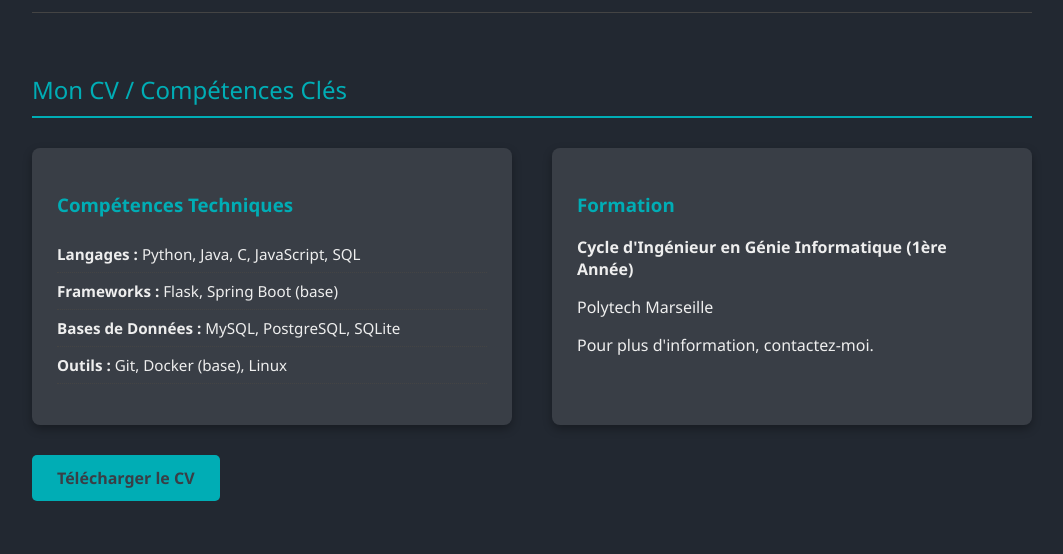
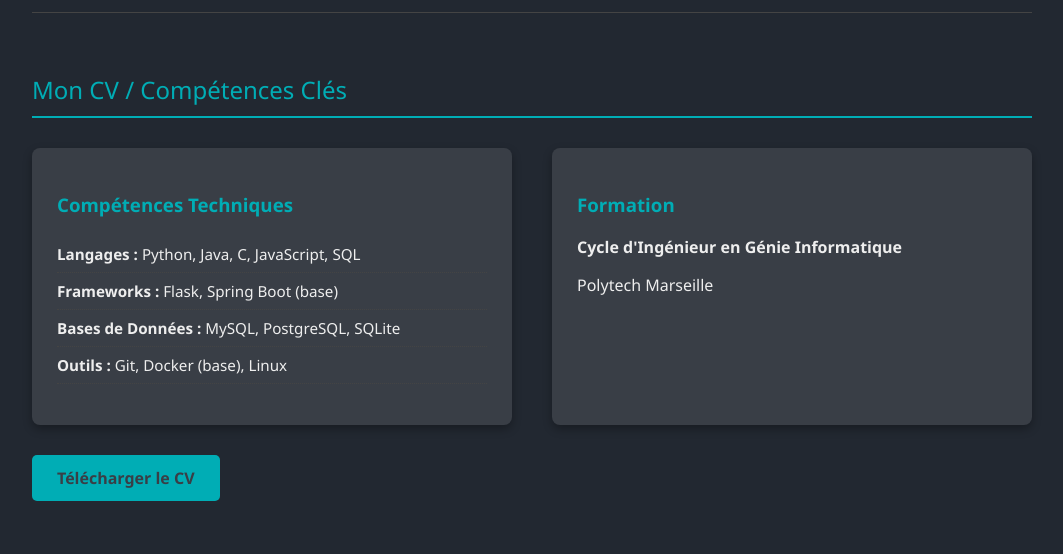
Before and after one commit to anasshakki/anass-portfolio-flask, a Flask app: page / in a window 1280 px wide. Shown: the part 767-1321 px from the top of the page, without its empty margins (108-1171 px from the left). Run offline with Flask 3, Linux system fonts and the light colour scheme.

```diff
--- a/templates/index.html
+++ b/templates/index.html
@@ -27,9 +27,8 @@
             </div>
             <div class="formation">
                 <h3>Formation</h3>
-                <p><strong>Cycle d'Ingénieur en Génie Informatique (1ère Année)</strong></p>
+                <p><strong>Cycle d'Ingénieur en Génie Informatique</strong></p>
                 <p>Polytech Marseille</p>
-                <p class="note">Pour plus d'information, contactez-moi.</p>
             </div>
         </div>
 
```
